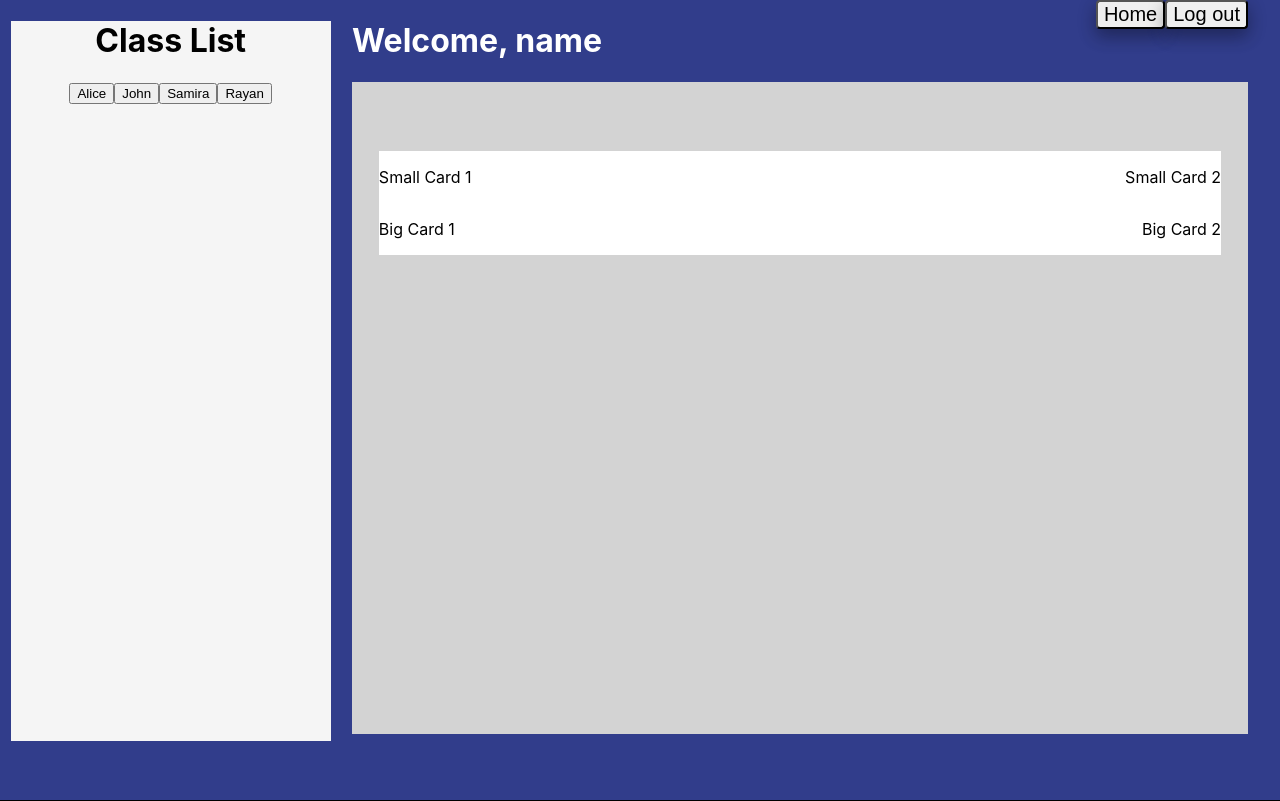
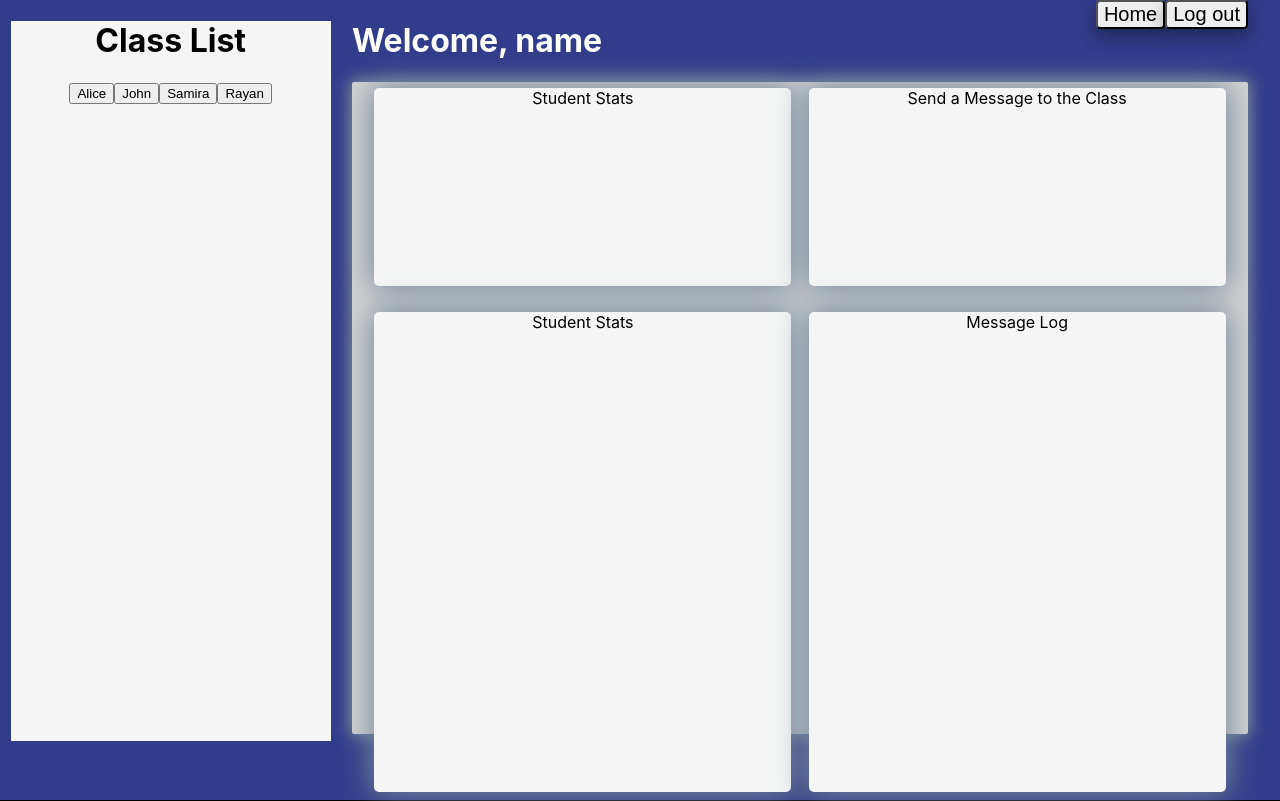
Before and after one commit to SchoolOfCode/final-project-repo-bar-coders, a Next.js app: page /teacherinfopage in a window 1280 px wide. Built offline with nearby package versions, Linux system fonts and the light colour scheme; no server answers; a web font is replaced by a local one.

Commit message:
setup teacher info view

```diff
--- a/src/teacherComponents/Teacherinfo/Teacherinfo.js
+++ b/src/teacherComponents/Teacherinfo/Teacherinfo.js
@@ -7,13 +7,13 @@ function Teacherinfo() {
       <div className={Styles.bottomsection}>
         <div className={Styles.squarecontainers}>
           <div className={Styles.topcontainers}>
-            <p>Small Card 1</p>
-            <p>Small Card 2</p>
+            <p1 className={Styles.topleft}>Student Stats</p1>
+            <p2 className={Styles.topright}>Send a Message to the Class</p2>
           </div>
 
           <div className={Styles.bottomcontainers}>
-            <p>Big Card 1</p>
-            <p>Big Card 2</p>
+            <p3 className={Styles.btmleft}>Student Stats</p3>
+            <p4 className={Styles.btmright}>Message Log</p4>
           </div>
         </div>
       </div>
--- a/styles/finishedbooks.module.css
+++ b/styles/finishedbooks.module.css
@@ -26,8 +26,8 @@
     box-shadow: 0 0 30px 3px #C66DFD;
     border-radius: 50px;
     text-align: center;
-     color: black;
- flex-shrink: 0;
+    color: black;
+    flex-shrink: 0;
 
 }
 
--- a/styles/teacherinfo.module.css
+++ b/styles/teacherinfo.module.css
@@ -4,7 +4,9 @@
   color: black;
   display: flex;
   flex-direction: column;
-  padding: 3%;
+  padding: 1.5%;
+  border-radius: 2px;
+  box-shadow: 0 0 15px 3px lightslategray;
 }
 
 .timesreadcontainer {
@@ -12,35 +14,65 @@
 }
 
 .bottomsection {
-  padding-top: 5%;
-}
+  padding: 0.1%;
+  }
 
 .squarecontainers {
   display: flex;
   flex-direction: column;
   justify-content: space-between;
-  background-color: white;
-}
+
+
+  }
 
 .topcontainers {
   display: flex;
   justify-content: space-between;
+  height: 14rem;
+  padding: 0.5rem;
+}
+.topleft{
+  background-color: whitesmoke;
+  height: 95%;
+  width: 49%;
+  margin-top: -1rem;
+  border-radius: 5px;
+  box-shadow: 0 0 30px 3px lightslategray;
+  text-align: center;
+}
+.topright{
+  background-color: whitesmoke;
+  height: 95%;
+  width: 49%;
+  margin-top: -1rem;
+  border-radius: 5px;
+  text-align: center;
+  box-shadow: 0 0 30px 3px lightslategray;
 }
 
 .bottomcontainers {
   display: flex;
   justify-content: space-between;
+  height: 30rem;
+  padding: 0.5rem;
 }
 
-/* .mainbox{
-    width: 80rem;
-    height: 50rem;
-    border-radius: 5px;
 
+.btmleft{
+  background-color: whitesmoke;
+  height: 30rem;
+  width: 49%;
+  margin-top: -1rem;
+  border-radius: 5px;
+  text-align: center;
+  box-shadow: 0 0 30px 3px lightslategray;
 }
-.grid{
-    padding-left: 2rem;
-    padding-top: 2rem;
-    padding-bottom: 2rem;
-
-} */
+.btmright{
+  background-color: whitesmoke;
+  height: 30rem;
+  width: 49%;
+  margin-top: -1rem;
+  border-radius: 5px;
+  text-align: center;
+  box-shadow: 0 0 30px 3px lightslategray;
+}
```
